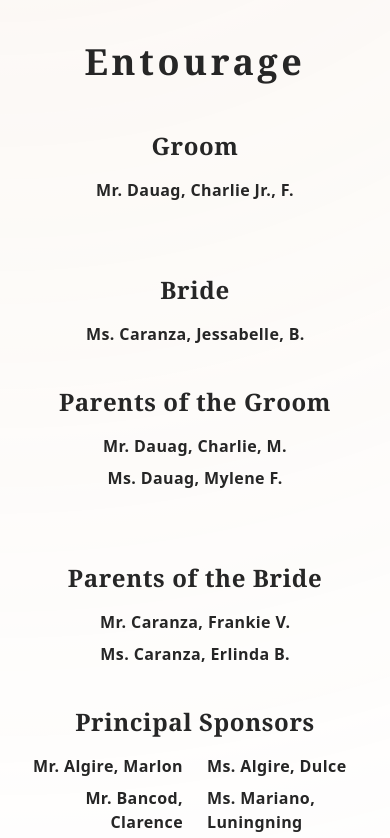
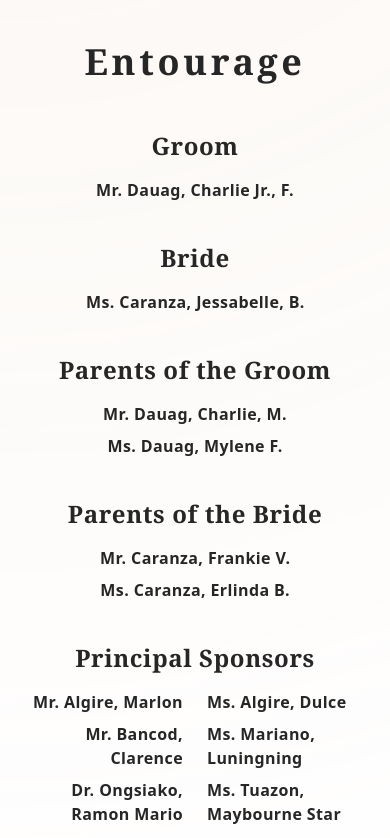
Before and after one commit to bryancaranza/wedding-invitation-app, a React (Vite) app: page / in a window 390 px wide. Shown: the part 4560-5398 px from the top of the page. Built offline with nearby package versions, Linux system fonts and the light colour scheme.

Commit message:
fix gap mobile view

```diff
--- a/src/components/sections/Entourage.tsx
+++ b/src/components/sections/Entourage.tsx
@@ -122,7 +122,7 @@ const SingleName: React.FC<{ name: string }> = ({ name }) => (
 );
 
 const ColumnDiv: React.FC<{ children: any }> = ({ children }) => (
-  <div className="grid grid-cols-[repeat(auto-fit,minmax(250px,1fr))] max-w-6xl mx-auto gap-8">{children}</div>
+  <div className="grid grid-cols-[repeat(auto-fit,minmax(250px,1fr))] max-w-6xl mx-auto max-w-md:gap-8">{children}</div>
 );
 const Entourage = () => {
   return (
@@ -192,6 +192,7 @@ const Entourage = () => {
         </Section>
 
         <Section title="Secondary Sponsors">
+          <br />
           <ColumnDiv>
             {entourage.secondarySponsors.map((item) => (
               <Section title={item.role} isSecondary>
```
